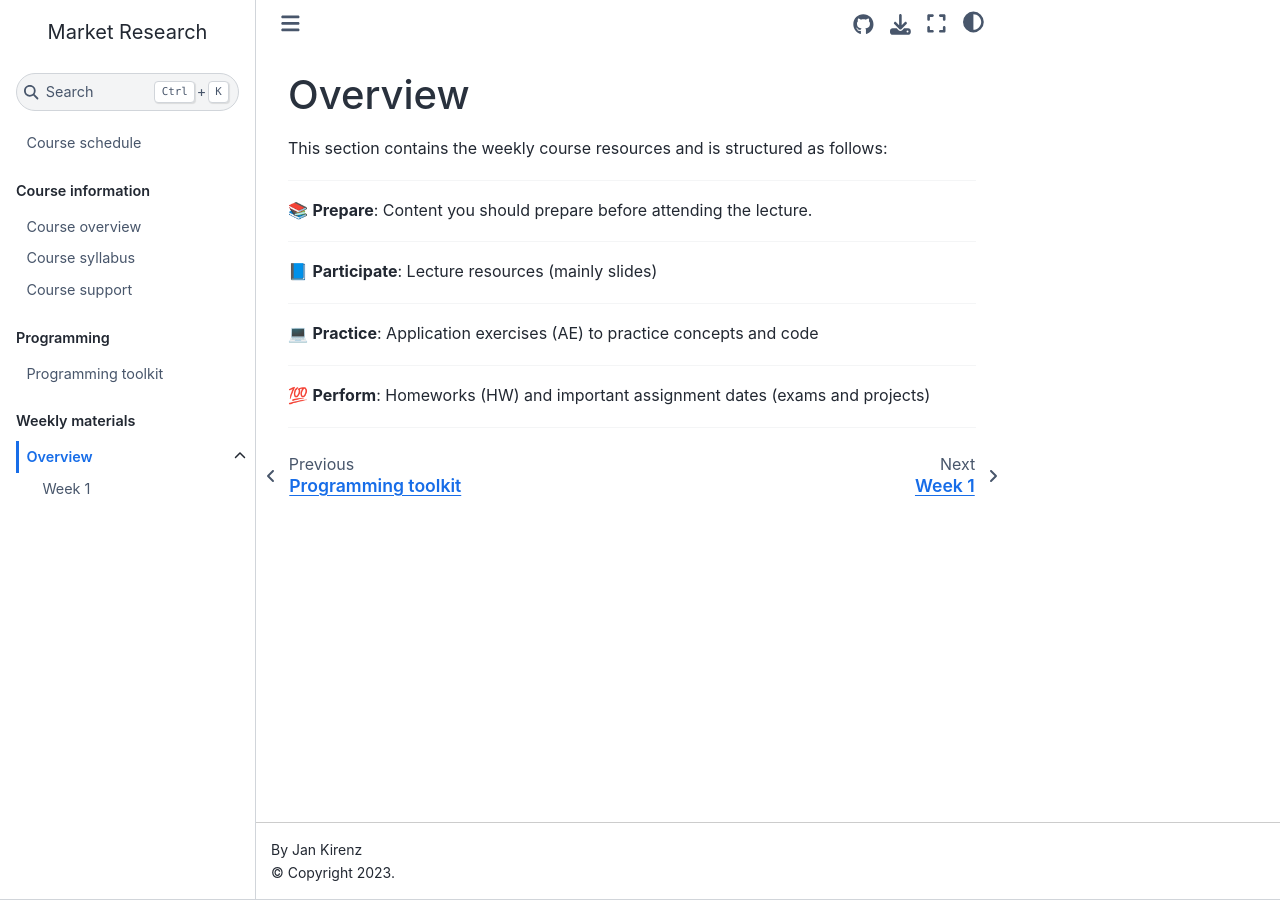
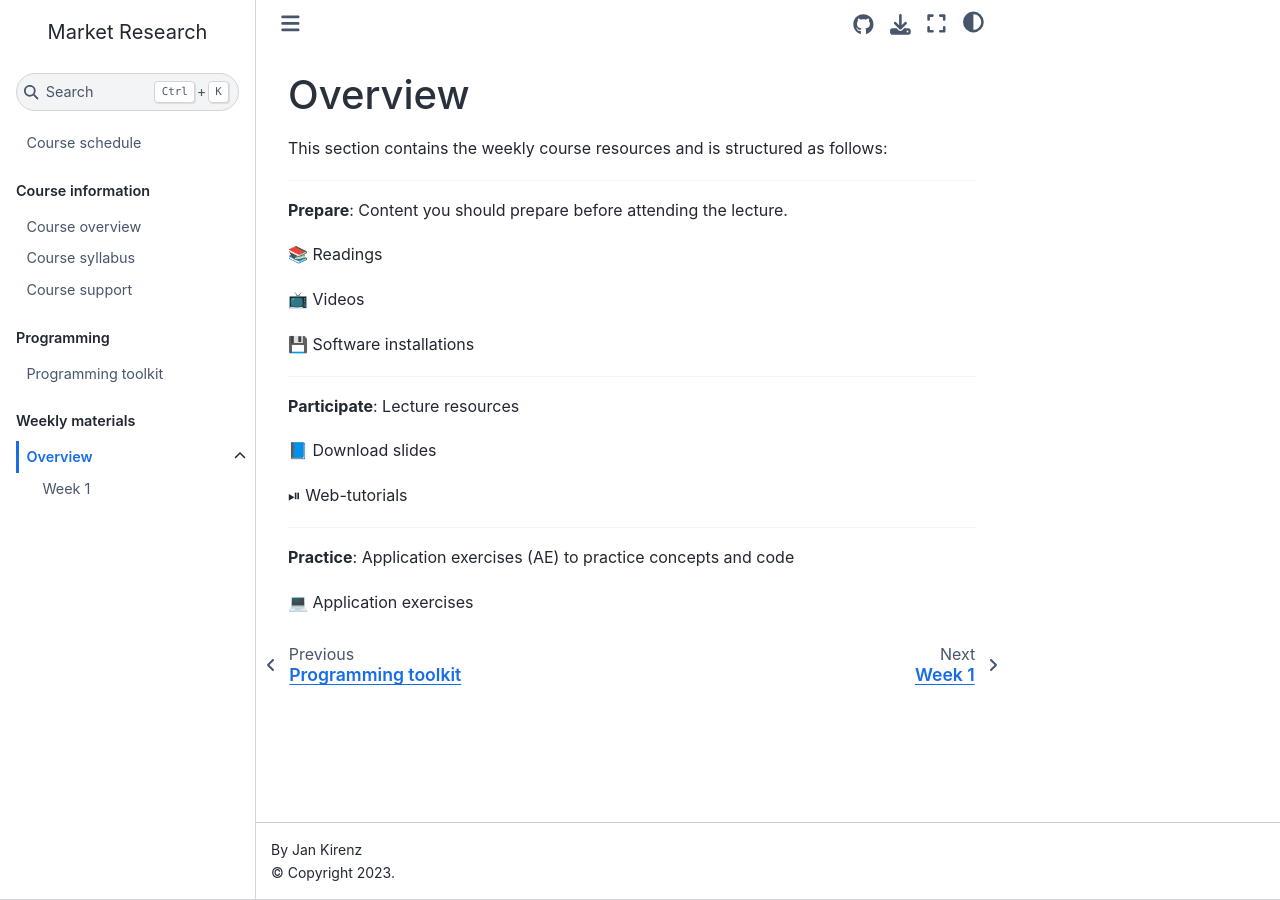
Before and after one commit to mr-ws22/website, a Jupyter Book: the page built from weeks/weeks-overview.md, in a window 1280 px wide. Built offline with Jupyter Book 1.0.4 settings and Sphinx 7.4.7 and the Sphinx Book theme 1.1.4, drawn with Linux system fonts in a browser that asks for light colours; comment, search, counter and statistics services are not loaded.

Commit message:
Update weeks-overview.md

```diff
--- a/weeks/weeks-overview.md
+++ b/weeks/weeks-overview.md
@@ -4,19 +4,24 @@ This section contains the weekly course resources and is structured as follows:
 
 ---
 
-📚 **Prepare**: Content you should prepare before attending the lecture.
+**Prepare**: Content you should prepare before attending the lecture.
+
+📚 Readings
+
+📺 Videos
+
+💾 Software installations
 
 ---
 
-📘 **Participate**: Lecture resources (mainly slides)
+**Participate**: Lecture resources
+
+📘 Download slides
+
+⏯ Web-tutorials
 
 ---
 
-💻 **Practice**: Application exercises (AE) to practice concepts and code
+**Practice**: Application exercises (AE) to practice concepts and code
 
-
----
-
-💯  **Perform**: Homeworks (HW) and important assignment dates (exams and projects)
-
----
+💻 Application exercises
```
